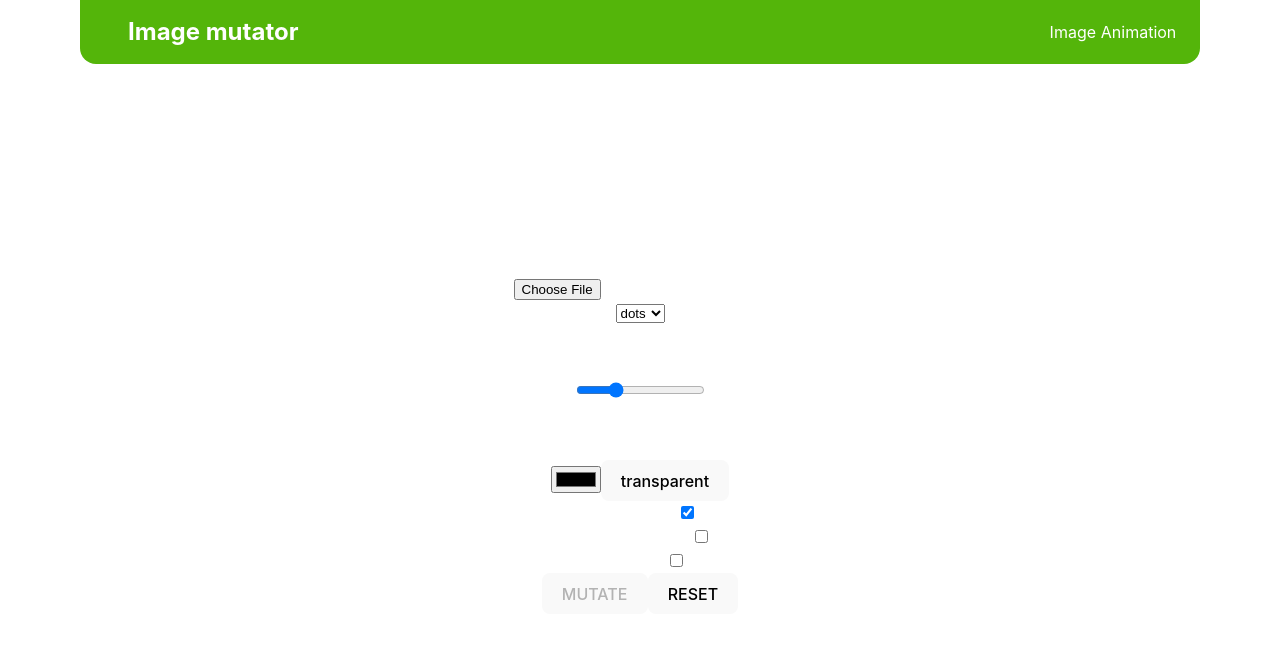
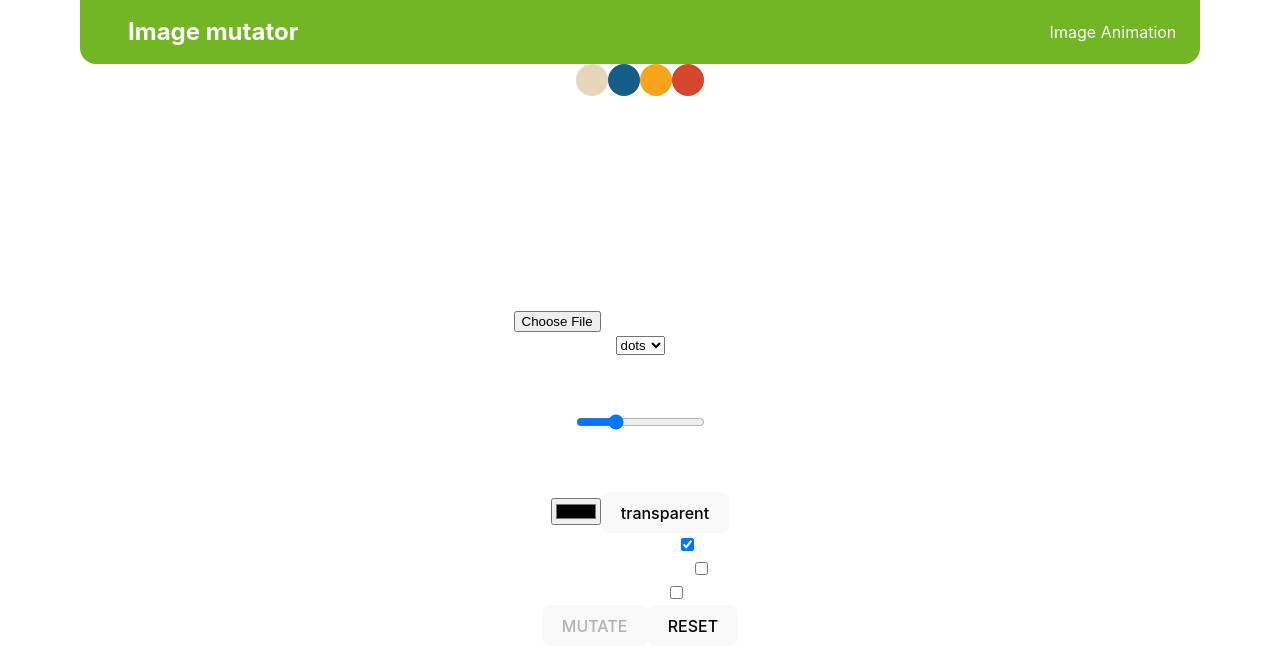
Before and after one commit to FabricioJRepetto/Image-Mutator, a React (Vite) app: page /image in a window 1280 px wide. Shown: the top 670 px of the page. Built offline with nearby package versions, Linux system fonts and the light colour scheme.

Commit message:
color palette

```diff
--- a/src/App.css
+++ b/src/App.css
@@ -48,7 +48,7 @@
     padding:0 3rem;
     height: 4rem;
     border-radius: 0% 0% 1rem 1rem;
-    background-color: rgb(84, 181, 10);
+    background-color: #72b625;
 }
 
 .navbar > * {
@@ -62,3 +62,25 @@
 .navbar :nth-child(n + 2):hover {
     font-weight: 600;
 }
+
+.color-palette {
+    display: flex;
+    justify-content: center;
+}
+.color-palette div {
+    height: 2rem;
+    aspect-ratio: 1 / 1;
+    border-radius: 50%;
+}
+.color-palette *:nth-child(1) {
+    background-color: #e7d5b9;
+}
+.color-palette *:nth-child(2) {
+    background-color: #155d88;
+}
+.color-palette *:nth-child(3) {
+    background-color: #f9a31d;
+}
+.color-palette *:nth-child(4) {
+    background-color: #d5472c;
+}
--- a/src/components/Main.tsx
+++ b/src/components/Main.tsx
@@ -12,6 +12,13 @@ const Main = (): JSX.Element => {
                 <div onClick={() => navigate('/animation')}>Animation</div>
             </header>
 
+            <section className='color-palette'>
+                <div></div>
+                <div></div>
+                <div></div>
+                <div></div>
+            </section>
+
             {<Outlet /> || null}
         </div>
     )
```
